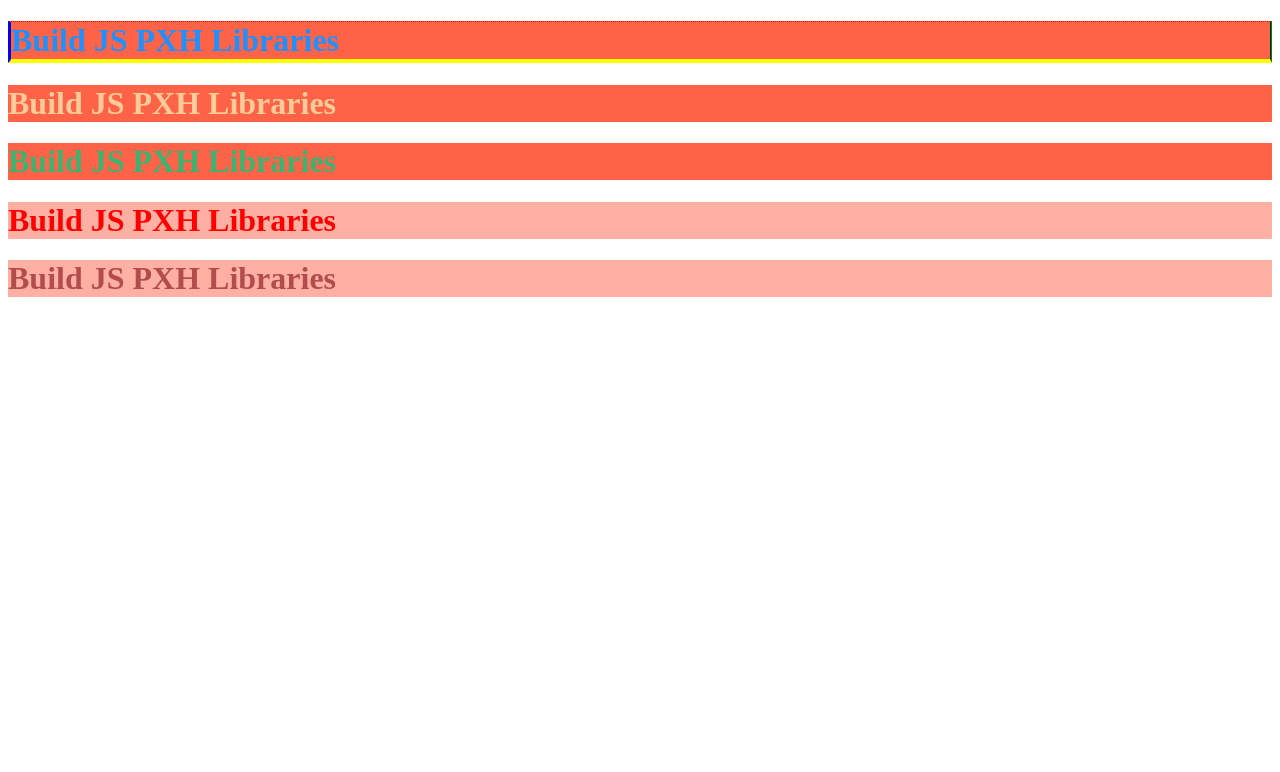
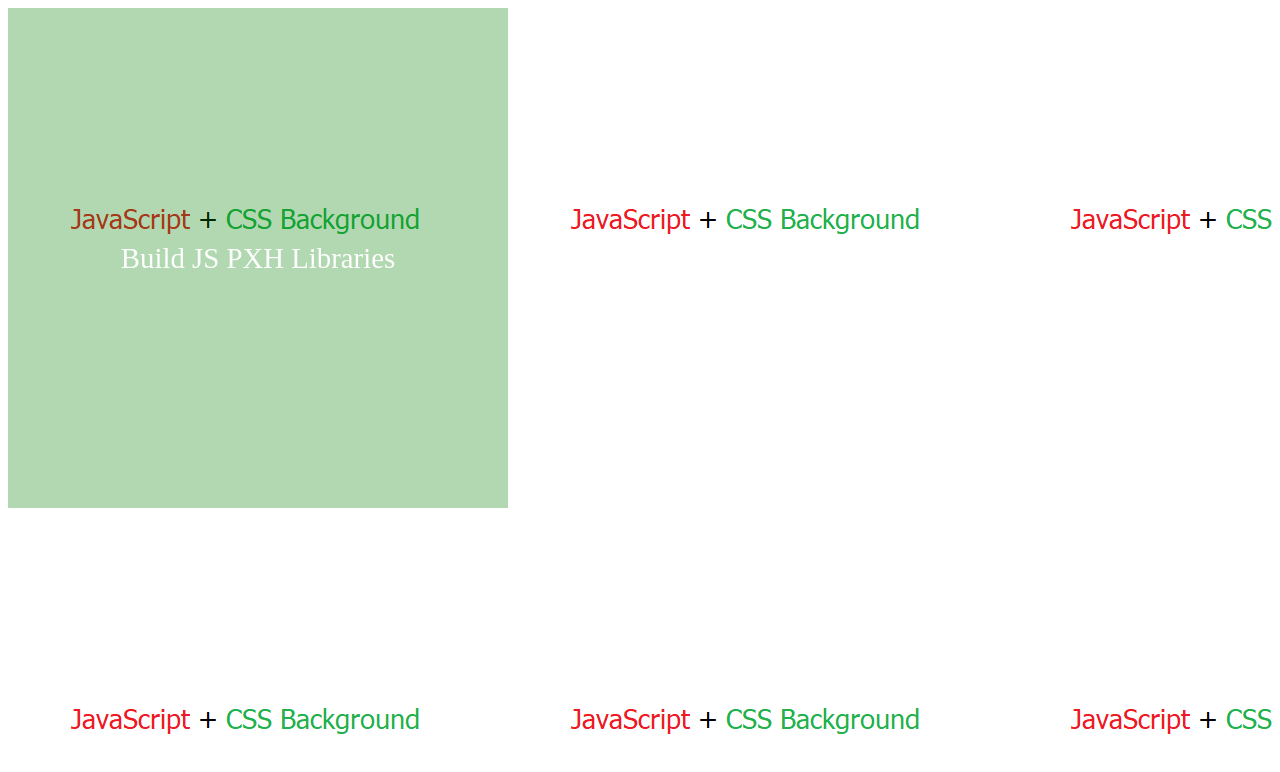
Before and after one commit to kitajima2910/BuildJSPXHLibraries, a plain HTML site: page index.html in a window 1280 px wide. Drawn offline with Linux system fonts and the light colour scheme.

Commit message:
- background-image (doing) - background-repeat (doing)

```diff
--- a/assets/js/jsh.js
+++ b/assets/js/jsh.js
@@ -4,6 +4,10 @@ const init = {
 
   textColor: "initial",
   backgroundColor: "initial",
+  blank: "",
+  opacity: 1,
+  urlImage: "",
+  transparent: "transparent",
 
   // Start: CSS Borders
   borderWidth: "1px",
@@ -38,13 +42,13 @@ const querySelector = (selector) => {
 //#endregion Main: Global funcs
 
 //#region 2022-06-19: Main: CSS Colors
-const jshColor = (selector = "", color = init.textColor) => {
+const jshColor = (selector = init.blank, color = init.textColor) => {
   // Element Global
   const element = querySelector(selector);
   element.style.color = color;
 
   const self = {
-    backgroundColor: (color = init.backgroundColor) => {
+    BackgroundColor: (color = init.backgroundColor) => {
       element.style.backgroundColor = color;
     },
   };
@@ -54,19 +58,50 @@ const jshColor = (selector = "", color = init.textColor) => {
 //#endregion 2022-06-19: Main: CSS Colors
 
 //#region 2022-06-19: Main: CSS Backgrounds
-const jshBackground = (selector = "", color = init.textColor) => {
+const jshBackground = (selector = init.blank, color = init.textColor) => {
   // Element Global
   const element = querySelector(selector);
   element.style.backgroundColor = color;
 
-  const self = {};
+  const self = {
+    Color: (colorText = init.textColor) => {
+      element.style.color = colorText;
+      return self;
+    },
+    Opacity: (number = init.opacity) => {
+      element.style.opacity = number;
+      return self;
+    },
+    Image: (url = init.urlImage) => {
+      element.style.backgroundImage = `url('${url}')`;
+      return self;
+    },
+  };
+
+  return self;
+};
+
+// background-image core
+const backgroundImageCore = (element) => {
+  const self = {
+
+  };
+
+  return self;
+};
+
+// background-repeat core
+const backgroundRepeatCore = (element) => {
+  const self = {
+
+  };
 
   return self;
 };
 //#endregion 2022-06-19: Main: CSS Backgrounds
 
 //#region 2022-06-18: Main: CSS Borders
-const jshBorder = (selector = "", direction = "") => {
+const jshBorder = (selector = init.blank, direction = "") => {
   // Element Global
   const element = querySelector(selector);
 
--- a/assets/js/main.js
+++ b/assets/js/main.js
@@ -1,17 +1,24 @@
+// jshBackground(selector);
+// EX 1: background-color, color, opacity
+jshBackground("div", "green").Color("#fff").Opacity(.3);
+
+// EX 2: background-image
+jshBackground("body").Image("./../../assets/imgs/JavaScriptCSSBackground.png");
+
 // jshColor(selector);
 // EX 1: colors
-jshColor(".h1-0", "DodgerBlue").backgroundColor("#ff6347");
-jshColor(".h1-1", "#fc9").backgroundColor("rgb(255, 99, 71)");
-jshColor(".h1-2", "rgb(60, 179, 113)").backgroundColor("hsl(9, 100%, 64%)");
-jshColor(".h1-3", "red").backgroundColor("hsla(9, 100%, 64%, 0.5)");
-jshColor(".h1-4", "hsl(0, 40%, 50%)").backgroundColor("rgba(255, 99, 71, 0.5)");
+// jshColor(".h1-0", "DodgerBlue").BackgroundColor("#ff6347");
+// jshColor(".h1-1", "#fc9").BackgroundColor("rgb(255, 99, 71)");
+// jshColor(".h1-2", "rgb(60, 179, 113)").BackgroundColor("hsl(9, 100%, 64%)");
+// jshColor(".h1-3", "red").BackgroundColor("hsla(9, 100%, 64%, 0.5)");
+// jshColor(".h1-4", "hsl(0, 40%, 50%)").BackgroundColor("rgba(255, 99, 71, 0.5)");
 
 // jshBorder(selector);
 // EX 3: border-top, border-right, border-bottom, border-left
-jshBorder("h1", "top").Width("1px").Dotted().Color("red");
-jshBorder("h1", "right").Width("2px").Groove().Color("green");
-jshBorder("h1", "left").Width("3px").Ridge().Color("blue");
-jshBorder("h1", "bottom").Width("4px").Inset().Color("yellow");
+// jshBorder("h1", "top").Width("1px").Dotted().Color("red");
+// jshBorder("h1", "right").Width("2px").Groove().Color("green");
+// jshBorder("h1", "left").Width("3px").Ridge().Color("blue");
+// jshBorder("h1", "bottom").Width("4px").Inset().Color("yellow");
 
 // EX 2: border-style customize
 // jshBorder("h1")
--- a/index.html
+++ b/index.html
@@ -6,15 +6,25 @@
   <meta http-equiv="X-UA-Compatible" content="IE=edge">
   <meta name="viewport" content="width=device-width, initial-scale=1.0">
   <title>Build JS PXH Libraries</title>
+  <style>
+    div {
+      width: 500px;
+      height: 500px;
+
+      font-size: 1.8rem;
+
+      display: flex;
+      justify-content: center;
+      align-items: center;
+    }
+  </style>
 </head>
 
 <body>
 
-  <h1 class="h1-0">Build JS PXH Libraries</h1>
-  <h1 class="h1-1">Build JS PXH Libraries</h1>
-  <h1 class="h1-2">Build JS PXH Libraries</h1>
-  <h1 class="h1-3">Build JS PXH Libraries</h1>
-  <h1 class="h1-4">Build JS PXH Libraries</h1>
+  <div>
+    Build JS PXH Libraries
+  </div>
 
   <!-- Test librarys -->
   <script src="./assets/js/jsh.js"></script>
```
Also changed, not shown: assets/imgs/JavaScriptCSSBackground.png (added).
